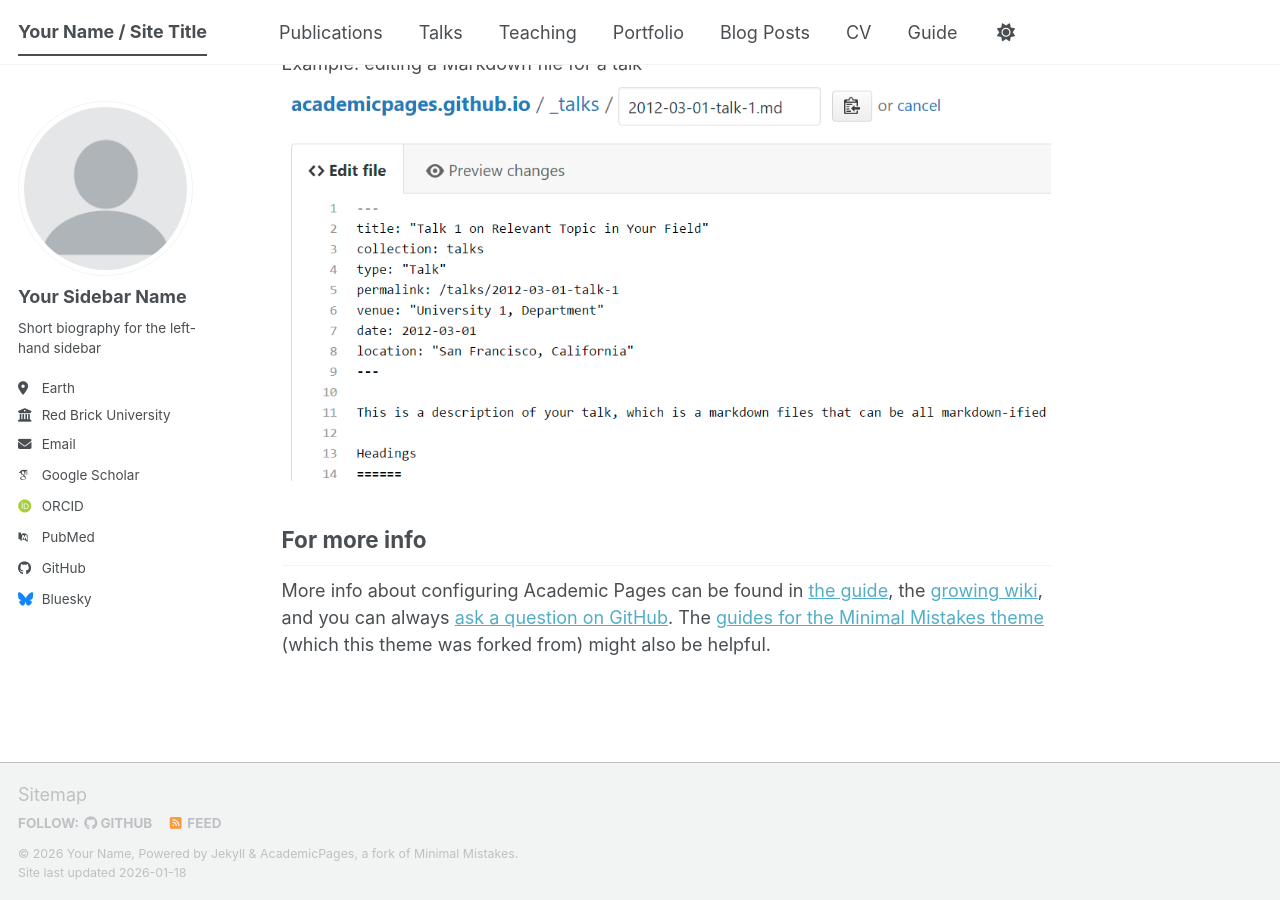
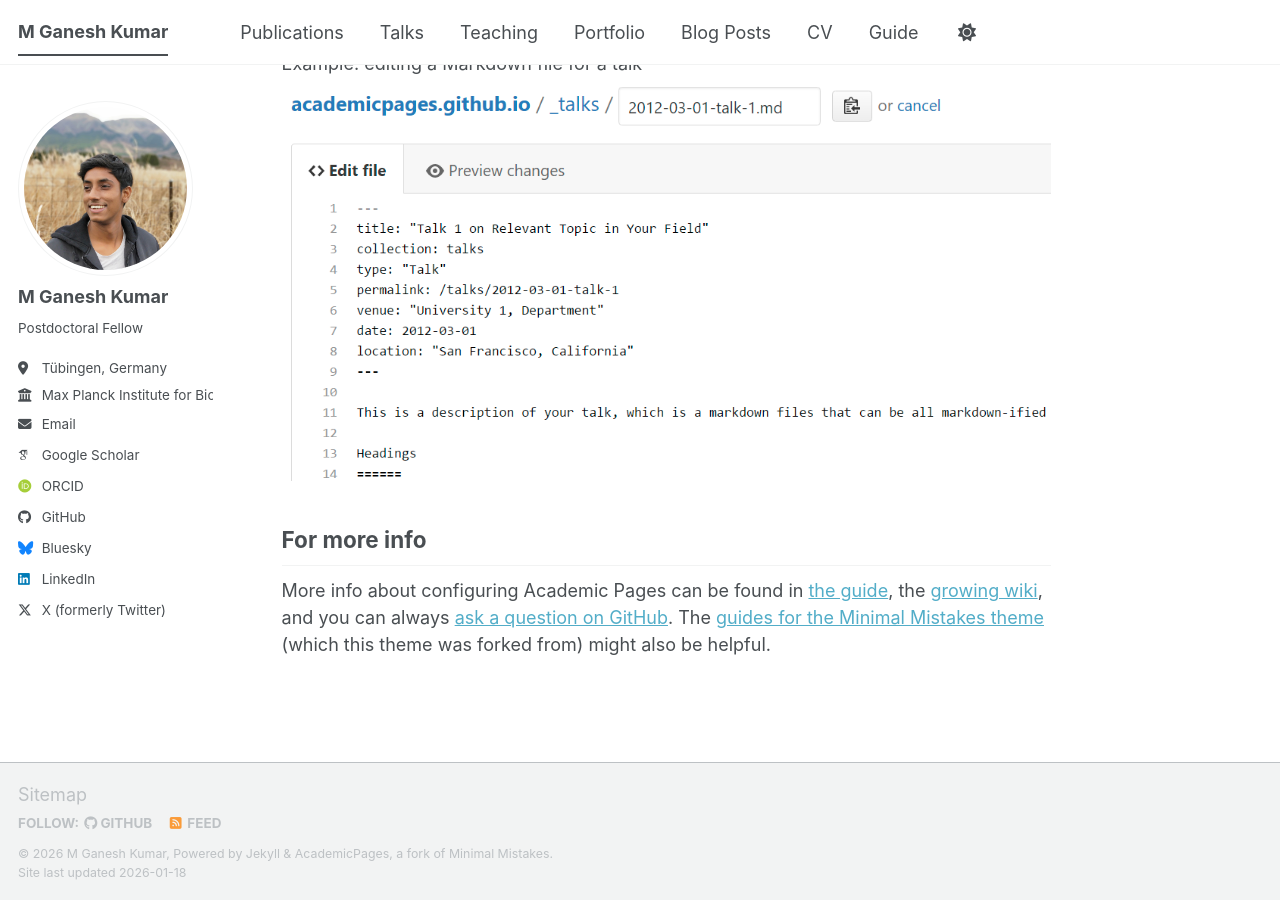
Before and after one commit to mgkumar138/mgkumar138.github.io, a Jekyll site: the page built from _pages/about.md, in a window 1280 px wide and 900 px high, scrolled down 2720 px. Built offline with Jekyll 4.4.1, drawn with Linux system fonts in a browser that asks for light colours; some web fonts are replaced; a script bundle is joined from its source files by our own code; library files that are not in the unit come from our copies.

Commit message:
edit _config

```diff
--- a/_config.yml
+++ b/_config.yml
@@ -9,39 +9,39 @@
 # Basic Site Settings
 locale                   : "en-US"
 site_theme               : "default" # The available themes options are "default", "air", "sunrise", "mint", "dirt" and "contrast"
-title                    : "Your Name / Site Title"
+title                    : "M Ganesh Kumar"
 title_separator          : "-"
-name                     : &name "Your Name"
-description              : &description "Your Name's academic portfolio"   # Update this with a general description of your site, this is the default if not overridden by a page
-url                      : https://academicpages.github.io # The base hostname & protocol for your site e.g. "https://[your GitHub username].github.io",
+name                     : &name "M Ganesh Kumar"
+description              : &description "M Ganesh Kumar's academic portfolio"   # Update this with a general description of your site, this is the default if not overridden by a page
+url                      : https://mgkumar138.github.io # The base hostname & protocol for your site e.g. "https://[your GitHub username].github.io",
                                                            # or if you already have some other page hosted on Github then use "https://[your GitHub username].github.io/[Your Repo Name]"
 baseurl                  : "" # the subpath of your site, e.g. "/blog"
-repository               : "academicpages/academicpages.github.io"
+repository               : "mgkumar138/mgkumar138.github.io"
 
 # Site Author - The following control what appear as part of the author content on the side bar.
 #               If a field is blank the icon and link will not appear, otherwise it will be shown.
 #               Additional customization can be done by editing /_includes/author-profile.html
 author:
   # Biographic information
-  avatar           : "profile.png"
-  name             : "Your Sidebar Name"
+  avatar           : "ganesh_informal_square.jpg"
+  name             : "M Ganesh Kumar"
   pronouns         : # example: "she/her"
-  bio              : "Short biography for the left-hand sidebar"
-  location         : "Earth"
-  employer         : "Red Brick University"
+  bio              : "Postdoctoral Fellow"
+  location         : "Tübingen, Germany"
+  employer         : "Max Planck Institute for Biological Cybernetics"
   uri              : # URL
-  email            : "none@example.org"
+  email            : "m_ganeshkumar@u.nus.edu"
 
   # Academic websites
   academia         : # URL
   arxiv            : # URL - Update with the correct link to your profile
-  googlescholar    : "https://scholar.google.com/citations?user=PS_CX0AAAAAJ"
+  googlescholar    : "https://scholar.google.com/citations?user=sFfy1q4AAAAJ&hl=en"
   inspire-hep      : # URL
   impactstory      : # URL
-  orcid            : "https://orcid.org/yourorcidurl"
+  orcid            : "https://orcid.org/0000-0001-5559-6428"
   semantic         : # URL
   ssrn             : # URL
-  pubmed           : "https://www.ncbi.nlm.nih.gov/pubmed/?term=john+snow"
+  pubmed           : # "https://www.ncbi.nlm.nih.gov/pubmed/?term=john+snow"
   researchgate     : # URL
   scopus           : # URL
   zotero           : # URL
@@ -51,13 +51,13 @@ author:
   bitbucket        : # Username - Update with your username on the site
   codepen          : # Username
   dribbble         : # Username
-  github           : "academicpages"
+  github           : "mgkumar138"
   kaggle           : # Username
   stackoverflow    : # User number or user number and name (i.e., use "1" or "1/jeff-atwood")
 
   # Social media
   artstation       : # Username
-  bluesky          : "bsky.app" # Replace this with you Bluesky username
+  bluesky          : "mgkumar138.bsky.social" # Replace this with you Bluesky username
   facebook         : # Username
   flickr           : # Username
   foursquare       : # Username
@@ -66,7 +66,7 @@ author:
   keybase          : # Username
   instagram        : # Username
   lastfm           : # Username
-  linkedin         : # Username
+  linkedin         : "M-Ganesh-Kumar" # Replace this with your LinkedIn username
   mastodon         : # URL
   medium           : # URL
   pinterest        : # Username
@@ -74,7 +74,7 @@ author:
   steam            : # Username
   telegram         : # URL
   tumblr           : # Username
-  twitter          : # Username for X / Twitter
+  twitter          : "mgkumar138" # Replace this with your Twitter username
   vine             : # Username
   weibo            : # Username
   wikipedia        : # Username
@@ -90,6 +90,8 @@ publication_category:
     title: 'Journal Articles'
   conferences:
     title: 'Conference Papers'
+  workshops:
+    title: 'Workshop Papers'
 
 # Site Settings
 teaser                   :  # filename of teaser fallback teaser image placed in /images/ for social media previews
```
Also changed, not shown: images/ganesh_informal_square.jpg (added), 6 other files.
